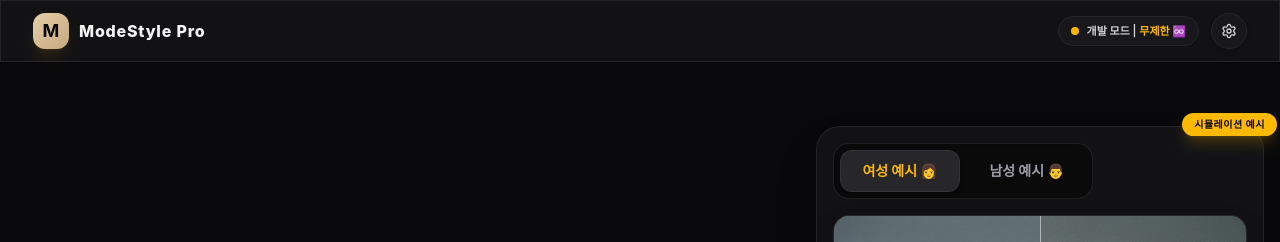
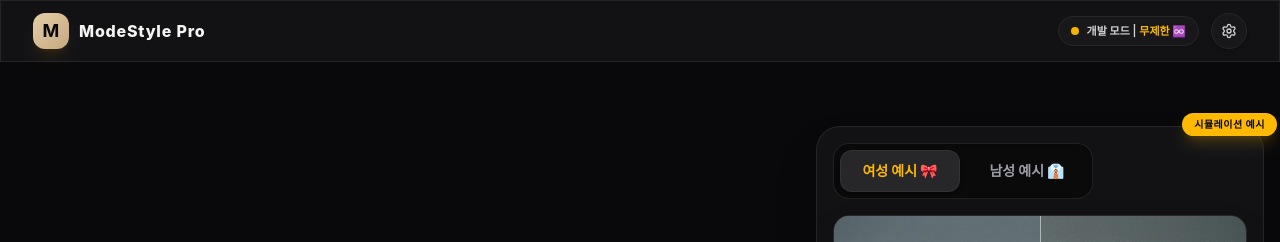
Before and after one commit to DonQsearchforwisdom/ModeStylePro, a Next.js app: page / in a window 1280 px wide. Shown: the top 242 px of the page. Built offline with nearby package versions, Linux system fonts and the light colour scheme; a web font is replaced by a local one.

Commit message:
style: 예시 성별 선택 탭 내 이모지를 사용자 요청(🎀, 👔)으로 변경

```diff
--- a/src/app/page.tsx
+++ b/src/app/page.tsx
@@ -1247,7 +1247,7 @@ export default function HomePage() {
                     : 'text-zinc-400 hover:text-zinc-200'
                     }`}
                 >
-                  여성 예시 👩
+                  여성 예시 🎀
                 </button>
                 <button
                   type="button"
@@ -1257,7 +1257,7 @@ export default function HomePage() {
                     : 'text-zinc-400 hover:text-zinc-200'
                     }`}
                 >
-                  남성 예시 👨
+                  남성 예시 👔
                 </button>
               </div>
 
```
